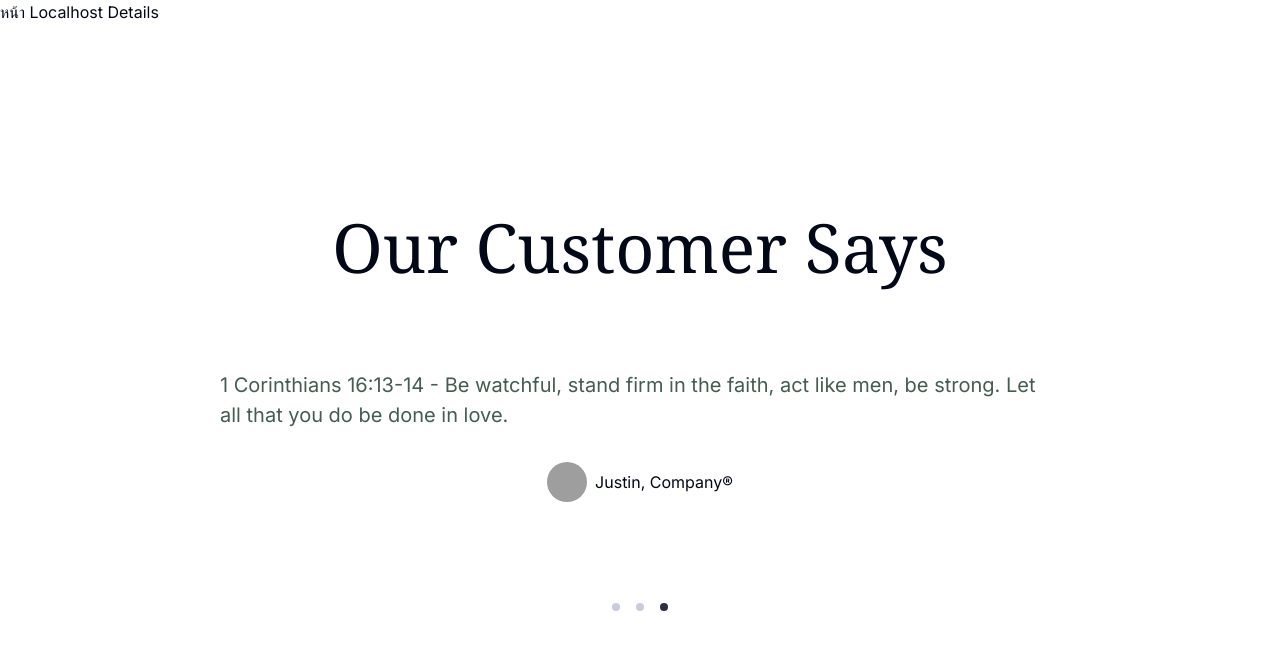
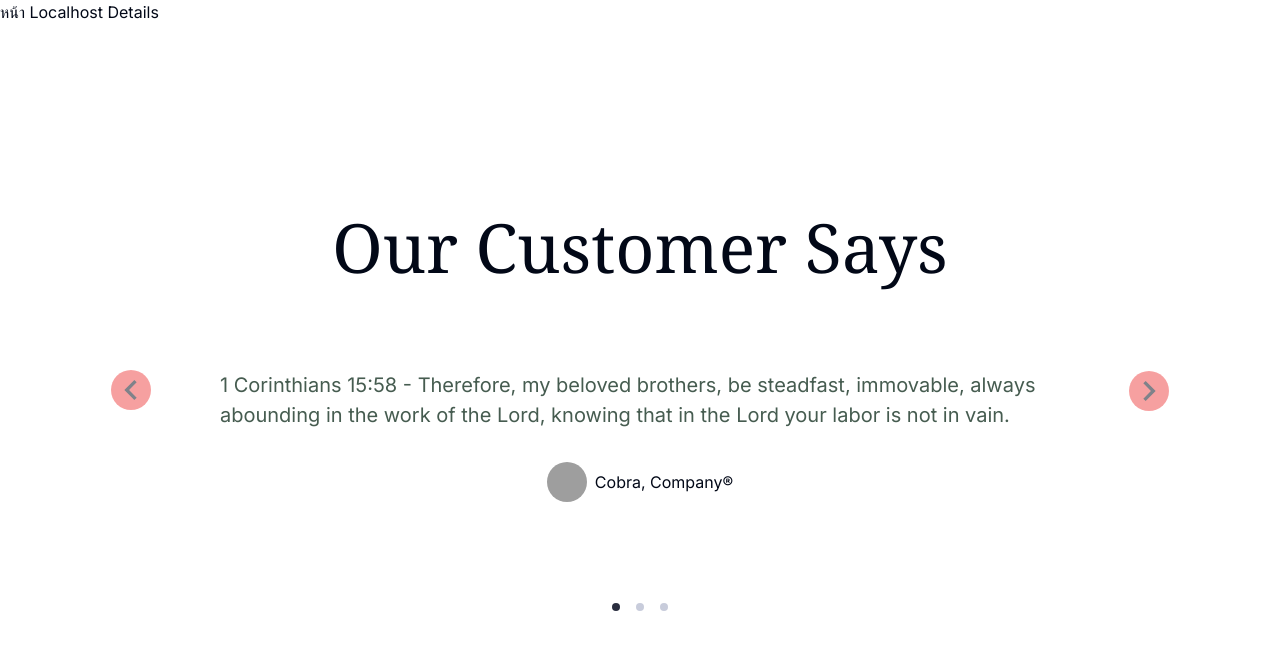
Before and after one commit to babymoonjunior/hotel-reservation, a Next.js app in the folder client/: page / in a window 1280 px wide. Shown: the top 650 px of the page. Built offline with nearby package versions, Linux system fonts and the light colour scheme; grey boxes are pictures that could not be loaded.

Commit message:
adding button-to-Customer-Say-Component

```diff
--- a/client/src/app/(Users)/components/CustomerSay.jsx
+++ b/client/src/app/(Users)/components/CustomerSay.jsx
@@ -1,15 +1,31 @@
 "use client";
-import React, { useEffect, useState } from "react";
+import React, { useEffect, useState, useRef } from "react";
+import { MdChevronLeft, MdChevronRight } from "react-icons/md";
 
 const CustomerSay = () => {
   const [slideIndex, setSlideIndex] = useState(0);
+  const sliderRef = useRef(null);
+
+  const slideLeft = () => {
+    setSlideIndex((prevIndex) =>
+      prevIndex === 0 ? slides.length - 1 : prevIndex - 1
+    );
+  };
+
+  const slideRight = () => {
+    setSlideIndex((prevIndex) =>
+      prevIndex === slides.length - 1 ? 0 : prevIndex + 1
+    );
+  };
 
   useEffect(() => {
     const showSlides = () => {
-      setSlideIndex((prevIndex) => (prevIndex >= 2 ? 0 : prevIndex + 1));
+      setSlideIndex((prevIndex) =>
+        prevIndex === slides.length - 1 ? 0 : prevIndex + 1
+      );
     };
 
-    const slideInterval = setInterval(showSlides, 2000); // Change image every 2 seconds
+    const slideInterval = setInterval(showSlides, 8000); // Change image every 8 seconds
 
     return () => {
       clearInterval(slideInterval); // Clean up the interval on component unmount
@@ -63,9 +79,19 @@ const CustomerSay = () => {
                     index === slideIndex ? "block" : "hidden"
                   }`}
                 >
-                  <div className="flex flex-col items-center  w-[1080px] h-[188px]">
+                  <div className="flex flex-col absolute items-center  w-[1080px] h-[188px]">
                     <div className=" w-[840px]  text-[20px] align-center">
+                      <MdChevronLeft // ปุุ่มซ้าย
+                        onClick={slideLeft}
+                        className="bg-red-500 left-[1%] rounded-full absolute opacity-50 hover:opacity-100 cursor-pointer z-10 "
+                        size={40}
+                      />
                       <p className="text-green-700">{slide.text}</p>
+                      <MdChevronRight // ปุ่มขวา
+                        onClick={slideRight}
+                        className="bg-red-500 top-[1%] right-[1%] rounded-full absolute opacity-50 hover:opacity-100 cursor-pointer z-10 "
+                        size={40}
+                      />
                     </div>
                     <div className=" my-[32px] text-[16px]">
                       <div className="flex justify-center items-center">
```
